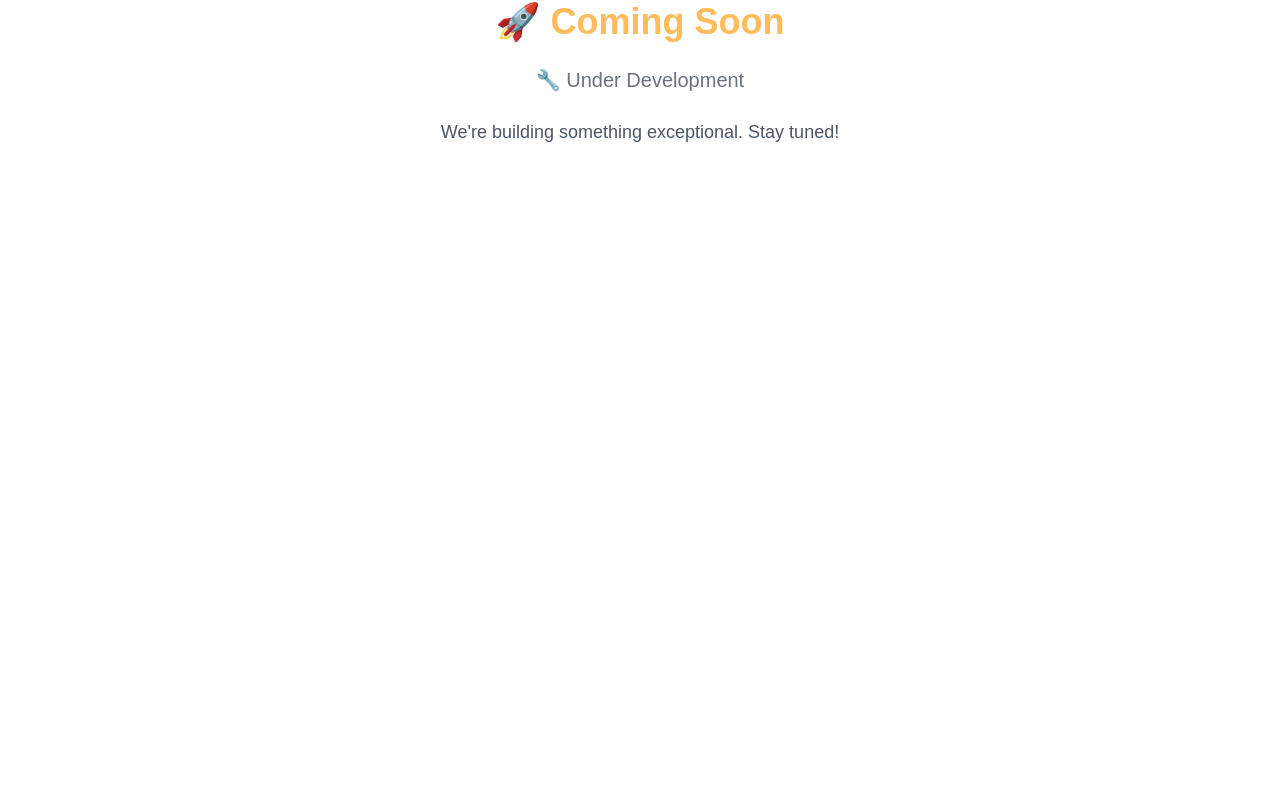
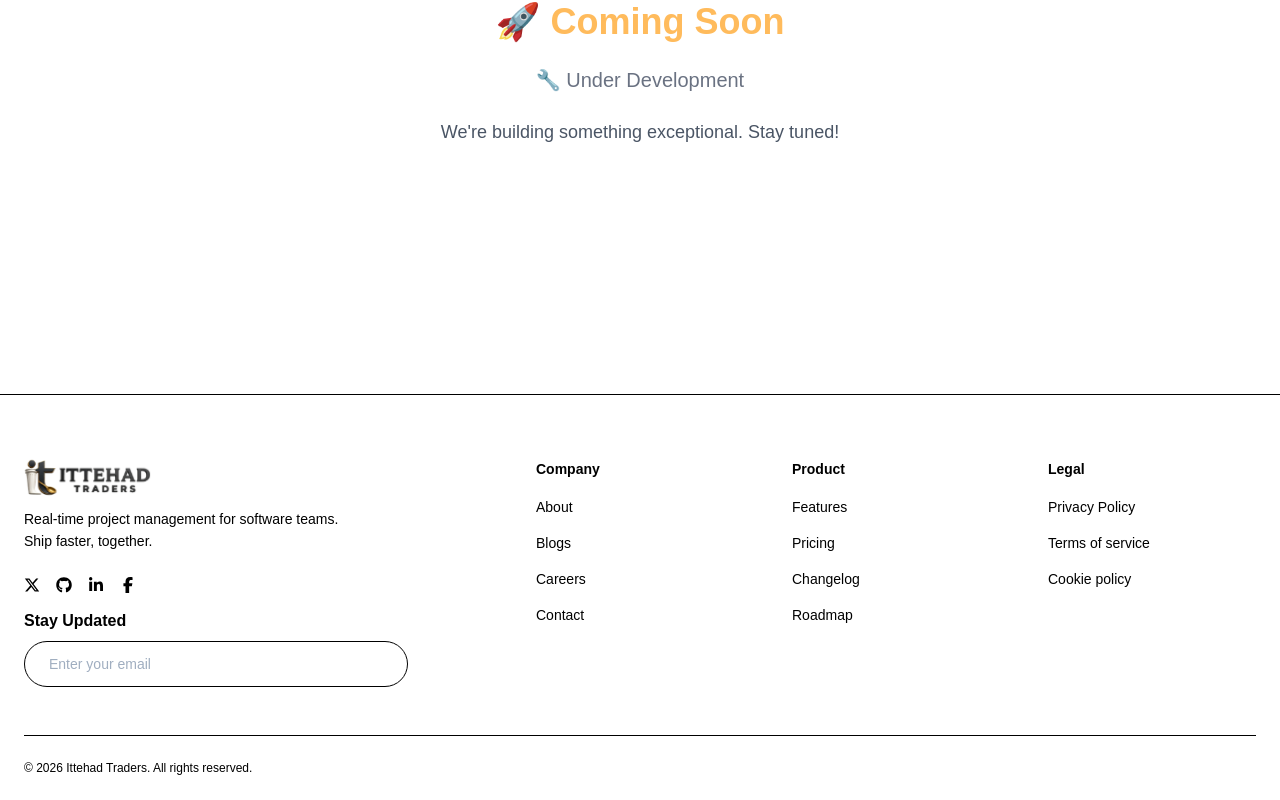
Before and after one commit to awaisfaryad25/IttehadTraders, a Next.js app: page / in a window 1280 px wide. Shown: the part 310-1110 px from the top of the page. Before the commit the page ends 800 px from the top, so only its background shows below. Built offline with nearby package versions, Linux system fonts and the light colour scheme.

Commit message:
Footer basic design

```diff
--- a/package.json
+++ b/package.json
@@ -12,7 +12,8 @@
     "lucide-react": "^1.31.0",
     "next": "16.3.0",
     "react": "19.2.8",
-    "react-dom": "19.2.8"
+    "react-dom": "19.2.8",
+    "react-icons": "^5.7.0"
   },
   "devDependencies": {
     "@tailwindcss/postcss": "^4",
--- /dev/null
+++ b/src/app/(public)/components/global/Footer.jsx
@@ -0,0 +1,76 @@
+// components/footer/Footer.tsx
+import Link from "next/link";
+import MainLogo from "./MainLogo";
+import SocialLinks from "./SocialLinks";
+import Newsletter from "./Newsletter";
+
+const footerLinks = {
+  Company: [
+    { label: "About", href: "/about" },
+    { label: "Blogs", href: "/blog" },
+    { label: "Careers", href: "/careers" },
+    { label: "Contact", href: "/contact" },
+  ],
+  Product: [
+    { label: "Features", href: "#features" },
+    { label: "Pricing", href: "#pricing" },
+    { label: "Changelog", href: "/changelog" },
+    { label: "Roadmap", href: "/roadmap" },
+  ],
+  Legal: [
+    { label: "Privacy Policy", href: "/privacy-policy" },
+    { label: "Terms of service", href: "/terms-of-service" },
+    { label: "Cookie policy", href: "/cookies" },
+  ],
+};
+
+const Footer = () => {
+  return (
+    <footer className="bg-muted/40 border-t border-border px-6 pt-16 pb-6">
+      <div className="w-full max-w-7xl mx-auto">
+        <div className="grid gap-12 md:grid-cols-5">
+          {/* Brand */}
+          <div className="md:col-span-2 space-y-3">
+            <MainLogo />
+            <p className="mb-6 max-w-xs text-sm leading-relaxed text-muted-foreground">
+              Real-time project management for software teams. Ship faster,
+              together.
+            </p>
+
+            <SocialLinks />
+            <div className="mt-4">
+              <Newsletter />
+            </div>
+          </div>
+
+          {/* Links */}
+          {Object.entries(footerLinks).map(([group, links]) => (
+            <div key={group}>
+              <h4 className="mb-4 text-sm font-semibold">{group}</h4>
+              <ul className="space-y-3">
+                {links.map((l) => (
+                  <li key={l.href}>
+                    <Link
+                      href={l.href}
+                      className="text-sm text-text hover:text-foreground"
+                    >
+                      {l.label}
+                    </Link>
+                  </li>
+                ))}
+              </ul>
+            </div>
+          ))}
+        </div>
+
+        <div className="mt-12 flex flex-col items-center justify-between gap-4 border-t border-border pt-6 sm:flex-row">
+          <p className="text-xs">
+            © {new Date().getFullYear()} Ittehad Traders. All rights reserved.
+          </p>
+        </div>
+      </div>
+    </footer>
+  );
+};
+
+export default Footer;
--- /dev/null
+++ b/src/app/(public)/components/global/Newsletter.tsx
@@ -0,0 +1,39 @@
+import React, { useState, FormEvent } from 'react'
+
+
+const Newsletter = () => {
+
+    const [email, setEmail] = useState('');
+
+    const handleSubscribe = (e: FormEvent) => {
+      e.preventDefault();
+      console.log('Subscribed:', email);
+      setEmail('');
+    };
+
+  return (
+    <>
+      <div className="space-y-2 max-w-sm">
+        <span className="inline-block font-display text-sm md:text-base font-semibold text-text-body">Stay Updated</span>
+        <form onSubmit={handleSubscribe} className="flex w-full items-center justify-between rounded-full border border-primary! pl-6">
+          <input
+            type="email"
+            required
+            placeholder="Enter your email"
+            value={email}
+            onChange={(e) => setEmail(e.target.value)}
+            className="w-full bg-transparent text-sm md:text-base text-text-body placeholder-[#A0AEC0] placeholder:text-sm outline-none py-2"
+          />
+          <button
+            type="submit"
+            className="flex shrink-0 items-center justify-center rounded-r-full bg-linear-to-r from-primary to-secondary px-4 py-3  xl:px-4 xl:py-3 font-display text-xs md:text-sm  font-semibold text-white transition-all duration-200"
+          >
+            Subscribe
+          </button>
+        </form>
+      </div>
+    </>
+  )
+}
+
+export default Newsletter
--- /dev/null
+++ b/src/app/(public)/components/global/SocialLinks.tsx
@@ -0,0 +1,49 @@
+import { FaGithub, FaLinkedinIn, FaXTwitter, FaFacebookF, } from "react-icons/fa6";
+
+const SocialLinks = () => {
+  return (
+    <div>
+      <div className=" flex items-center gap-4">
+        <a
+          href="https://twitter.com"
+          target="_blank"
+          rel="noopener noreferrer"
+          className="text-muted-foreground hover:text-foreground"
+          aria-label="Twitter"
+        >
+          <FaXTwitter />
+        </a>
+
+        <a
+          href="https://github.com"
+          target="_blank"
+          rel="noopener noreferrer"
+          className="text-muted-foreground hover:text-foreground"
+          aria-label="GitHub"
+        >
+          <FaGithub />
+        </a>
+        <a
+          href="https://linkedin.com"
+          target="_blank"
+          rel="noopener noreferrer"
+          className="text-muted-foreground hover:text-[#0a66c2]"
+          aria-label="LinkedIn"
+        >
+          <FaLinkedinIn />
+        </a>
+        <a
+          href="https:/facebook.com"
+          target="_blank"
+          rel="noopener noreferrer"
+          className="text-muted-foreground hover:text-[#0866ff]"
+          aria-label="LinkedIn"
+        >
+          <FaFacebookF />
+        </a>
+      </div>
+    </div>
+  );
+};
+
+export default SocialLinks;
--- a/src/app/(public)/components/public-layout-wrapper.tsx
+++ b/src/app/(public)/components/public-layout-wrapper.tsx
@@ -2,7 +2,7 @@
 
 import { usePathname } from "next/navigation";
 import NavBar from "./global/Navbar";
-// import Footer from "./Footer";
+import Footer from "./global/Footer";
 
 const AUTH_ROUTES = [
   "/login",
@@ -24,7 +24,7 @@ const LayoutWrapper = ({ children }: { children: React.ReactNode }) => {
       <div className="bg-background w-full">
         <NavBar />
         {children}
-        {/* <Footer /> */}
+        <Footer />
       </div>
     );
   }
```
Also changed, not shown: 1 other file (tests, documents, lock files or other folders).
